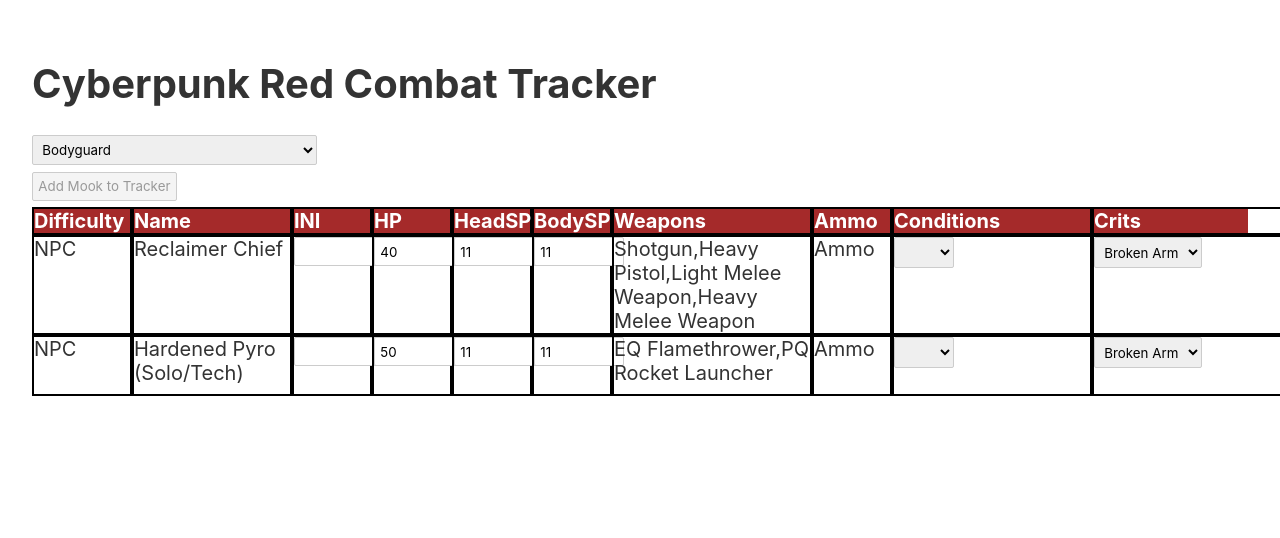
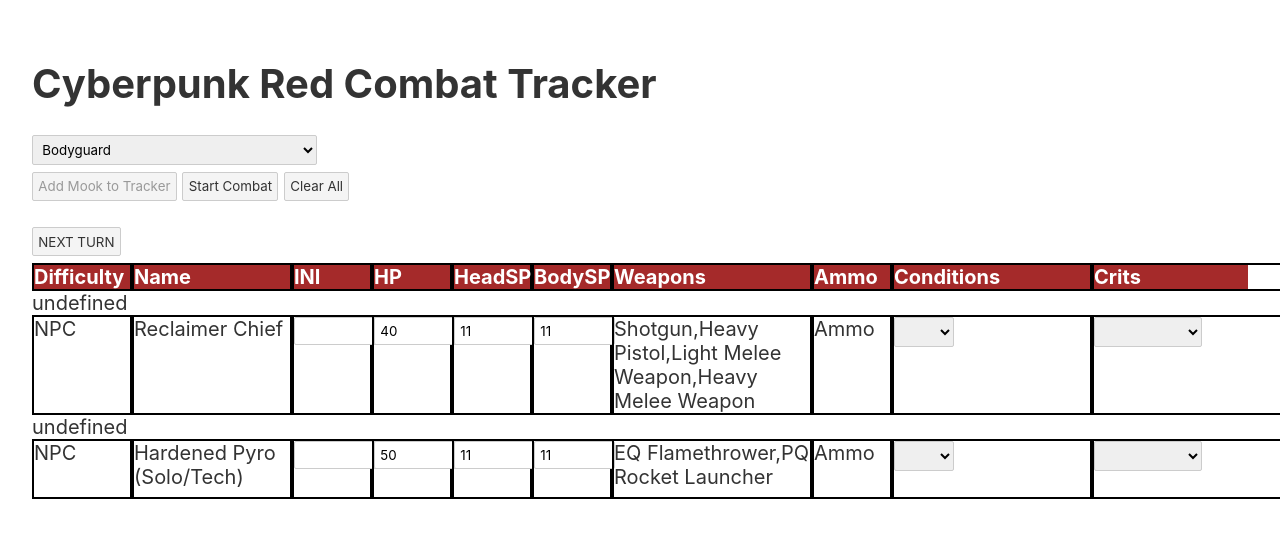
Before and after one commit to notevenagoat/CombatTrackerCPR, a Svelte app: page / in a window 1280 px wide. Shown: the top 538 px of the page. Built offline with nearby package versions, Linux system fonts and the light colour scheme.

Commit message:
added sample buttons and color change on hp tacker

```diff
--- a/src/components/SelectMook.svelte
+++ b/src/components/SelectMook.svelte
@@ -13,6 +13,7 @@
 
 <main>
 	<select bind:value={selected} on:change="{handleSelection}">
+        <!-- <option value="" disabled selected hidden>Please Choose...</option> -->
 		<optgroup label="Disposable Mooks">
         {#each $mooks as thisMook}
         {#if thisMook.difficulty === 1}
--- a/src/components/TrackerDisplay.svelte
+++ b/src/components/TrackerDisplay.svelte
@@ -1,3 +1,5 @@
+<!-- Adds mooks to the tracked one and displays the tracker
+perhaps i can move the add button as a separate component or chuck in in app.svelte? -->
 <script>
   import { trackedMooks, selectedMook, mooks } from "../stores.js";
 
@@ -8,78 +10,127 @@
 
   const addMook = () => {
     trackedMooks.update((contents) => [...contents, $mooks[$selectedMook]]);
-    selectedMook.set(666)
+
+    selectedMook.set(666);
   };
 
-// let selectionValidate
-//   selectedMook.subscribe(value => {
-// 		selectionValidate = value;
-// 	});
+  const handleInitialize = (number) => {
+    $trackedMooks[number].maxHP = $trackedMooks[number].trackedStats.hitPoints;
 
+  };
+
+  const handleHP = (e, id) => {
+    console.log($trackedMooks[id].trackedStats.hitPoints)
+
+    if (
+      $trackedMooks[id].trackedStats.hitPoints  <
+      $trackedMooks[id].maxHP /2
+    ) {
+      e.target.style.background='#ff6666'
+    } else {
+      e.target.style.background='#ffffff'
+    }
+
+  };
 </script>
 
 <main>
-  <button disabled={$selectedMook  === 666} on:click={addMook}>
+  <button disabled={$selectedMook === 666} on:click={addMook}>
     Add Mook to Tracker
   </button>
 
+  <button> Start Combat </button>
+  <button> Clear All </button>
+  <p />
+  <button> NEXT TURN </button>
   <div class="trackerGrid">
     <div class="trackingHeader">
-    <div> Difficulty </div>
-    <div> Name </div>
-    <div> INI </div>
-    <div> HP </div>
-    <div> HeadSP </div>
-    <div> BodySP </div>
-    <div> Weapons </div>
-    <div> Ammo </div>
-    <div> Conditions </div>
-    <div> Crits </div>
-    <div> Notes </div>
+      <div>Difficulty</div>
+      <div>Name</div>
+      <div>INI</div>
+      <div>HP</div>
+      <div>HeadSP</div>
+      <div>BodySP</div>
+      <div>Weapons</div>
+      <div>Ammo</div>
+      <div>Conditions</div>
+      <div>Crits</div>
+      <div>Notes</div>
     </div>
-  {#each $trackedMooks as tracked,id}
-
+    {#each $trackedMooks as tracked, number}
+    {handleInitialize(number)}
       <div class="trackingContainer">
-    <div> NPC </div>
-    <div> {tracked.name} </div>
-    <div> <input type=number bind:value={tracked.initiative} min=0 max=100> </div>
-    <div>  <input type=number bind:value={tracked.trackedStats.hitPoints} min=0 max=100> </div>
-    <div> <input type=number bind:value={tracked.trackedStats.armorHead} min=0 max=100> </div>
-    <div> <input type=number bind:value={tracked.trackedStats.armorBody} min=0 max=100> </div>
-    <div> {Object.values(tracked.weapons)}</div>
-    <div> Ammo </div>
-    <div> <select bind:value={tracked.trackedStats.conditions}> <option> Test </option></select>  </div>
-    <div> <select bind:value={tracked.trackedStats.conditions}> <option> Broken Arm </option></select>  </div>
-    <div> <textarea bind:value={tracked.notes}></textarea> </div>
+        <div>NPC</div>
+        <div>{tracked.name}</div>
+        <div>
+          <input
+            type="number"
+            bind:value={tracked.initiative}
+            min="0"
+            max="100"
+          />
         </div>
-
+        <div>
+          <input
+            type="number"
+            on:change={(e) => handleHP(e, number)}
+            bind:value={tracked.trackedStats.hitPoints}
+            min="0"
+            max="100"
+          />
+        </div>
+        <div>
+          <input
+            type="number"
+            bind:value={tracked.trackedStats.armorHead}
+            min="0"
+            max="20"
+          />
+        </div>
+        <div>
+          <input
+            type="number"
+            bind:value={tracked.trackedStats.armorBody}
+            min="0"
+            max="20"
+          />
+        </div>
+        <div>{Object.values(tracked.weapons)}</div>
+        <div>Ammo</div>
+        <div>
+          <select bind:value={tracked.trackedStats.conditions}>
+            <option> Test </option></select
+          >
+        </div>
+        <div>
+          <select bind:value={tracked.trackedStats.conditions}>
+            <option> Broken Arm </option></select
+          >
+        </div>
+        <div><textarea bind:value={tracked.notes} /></div>
+      </div>
     {/each}
   </div>
 </main>
 
 <style>
-
- .trackingContainer, .trackingHeader {
-
-   display:grid;
+  .trackingContainer,
+  .trackingHeader {
+    display: grid;
     place-items: stretch;
     grid-template-columns: 5em 8em 4em 4em 4em 4em 10em 4em 10em 10em 10em;
-
-
-
   }
 
-  .trackingHeader{
-
+  .trackingHeader {
     background-color: brown;
     color: white;
     font-weight: bold;
   }
 
-  .trackingContainer div{
+  .trackingContainer div {
     border: 2px black solid;
   }
-  .trackingHeader div{
+  .trackingHeader div {
     border: 2px black solid;
   }
 </style>
```
Also changed, not shown: src/components/HPchange.svelte (added, +10 -0 lines). Lines whose indentation alone changed are shown as unchanged.
